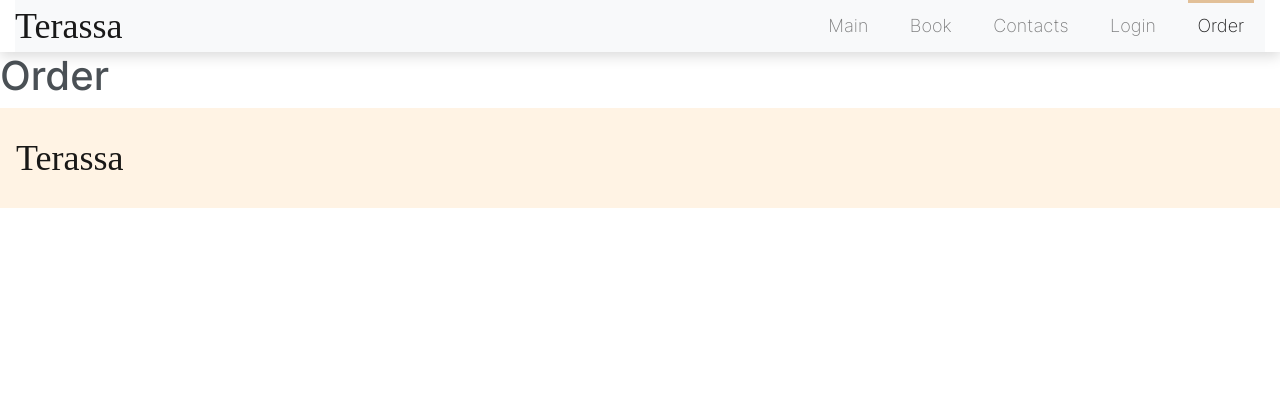
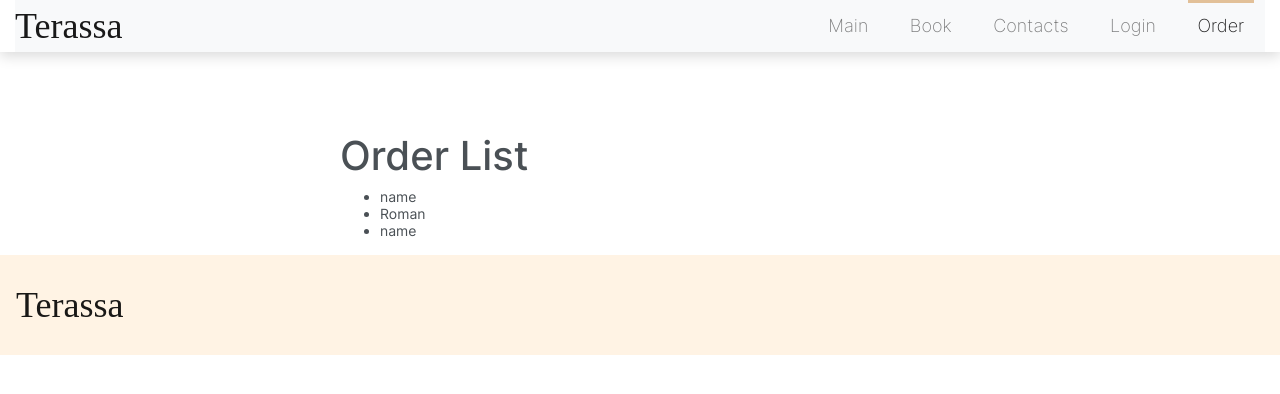
Before and after one commit to dmitriy-homza/rsclone, a Gatsby site in the folder Terassa/: page /order in a window 1280 px wide. Built offline with nearby package versions, Linux system fonts and the light colour scheme; Gatsby itself is replaced by a stand-in of ours; a web font is replaced by a local one.

Commit message:
docs: some changes

```diff
--- a/Terassa/package.json
+++ b/Terassa/package.json
@@ -26,6 +26,7 @@
     "gatsby-remark-prettier": "^1.0.0",
     "gatsby-transformer-remark": "^2.14.0",
     "node-sass": "^5.0.0",
+    "prop-types": "^15.7.2",
     "react": "^17.0.1",
     "react-dom": "^17.0.1",
     "react-helmet": "^6.1.0",
--- a/Terassa/src/components/order/order.jsx
+++ b/Terassa/src/components/order/order.jsx
@@ -1,7 +1,21 @@
 import React from 'react';
+// import PropTypes from 'prop-types';
+import Orders from './orders';
+import OrderList from './orderList';
 
-export default () => (
-  <>
-    <div>{console.log('something new')}</div>
-  </>
-);
+export default function Order() {
+  const [...vse] = Orders();
+  // console.log(Orders()[1].name);
+  // console.log(vse[1].name);
+  // for (let i = 0; i <= vse.length - 1; i++) {
+  //  const {
+  //   name, time, number, option,
+  // } = vse[i];
+  // }
+  return (
+    <div className="orderList">
+      <h1>Order List</h1>
+      <OrderList vse={vse} />
+    </div>
+  );
+}
--- /dev/null
+++ b/Terassa/src/components/order/orderItem.jsx
@@ -0,0 +1,13 @@
+import React from 'react';
+import PropTypes from 'prop-types';
+
+function OrderItem({ order }) {
+  // const { order } = this.props;
+  return (
+    <li>{order.name}</li>
+  );
+}
+OrderItem.propTypes = {
+  order: PropTypes.object.isRequired,
+};
+export default OrderItem;
--- /dev/null
+++ b/Terassa/src/components/order/orderList.jsx
@@ -0,0 +1,15 @@
+import React from 'react';
+import PropTypes from 'prop-types';
+import OrderItem from './orderItem';
+
+function OrderList(props) {
+  return (
+    <ul>
+      {props.vse.map((order) => <OrderItem order={order} key={order.name} />)}
+    </ul>
+  );
+}
+OrderList.propTypes = {
+  vse: PropTypes.arrayOf(PropTypes.object).isRequired,
+};
+export default OrderList;
--- /dev/null
+++ b/Terassa/src/components/order/orders.js
@@ -0,0 +1,26 @@
+// import React from 'react'
+
+export default function Orders() {
+  const arr = [
+    {
+      name: 'name',
+      time: 'time',
+      table: 'number',
+      option: 'none',
+    },
+    {
+      name: 'Roman',
+      time: 'time',
+      table: 'number',
+      option: 'none',
+    },
+    {
+      name: 'name',
+      time: 'time',
+      table: 'number',
+      option: 'none',
+    },
+  ];
+
+  return arr;
+}
--- a/Terassa/src/pages/order.jsx
+++ b/Terassa/src/pages/order.jsx
@@ -7,7 +7,6 @@ export default () => (
   <>
     <Layout>
       <Order />
-      <h1>Order</h1>
     </Layout>
   </>
 );
--- a/Terassa/src/styles/order.scss
+++ b/Terassa/src/styles/order.scss
@@ -0,0 +1,5 @@
+.orderList {
+  padding-top: 5rem;
+  margin: 0 auto;
+  width: 600px;
+}
```
Also changed, not shown: 1 other file.
